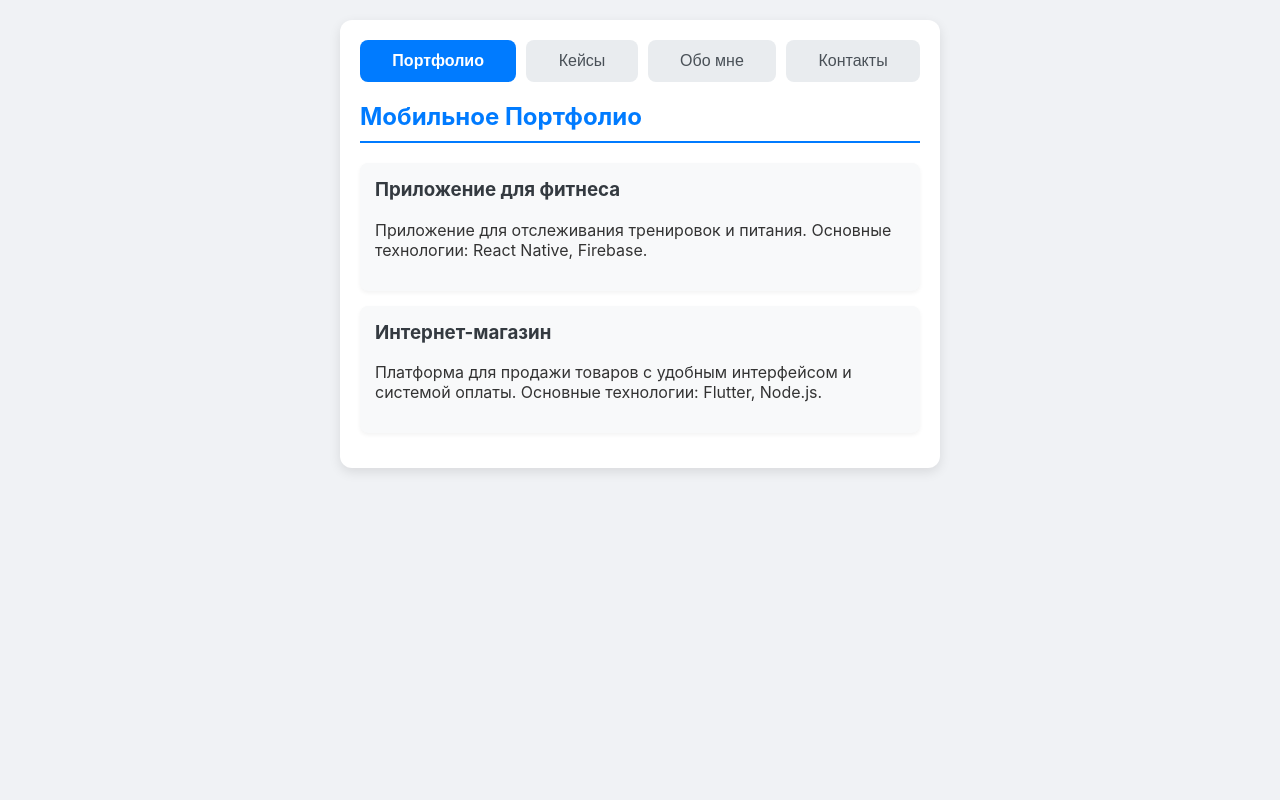
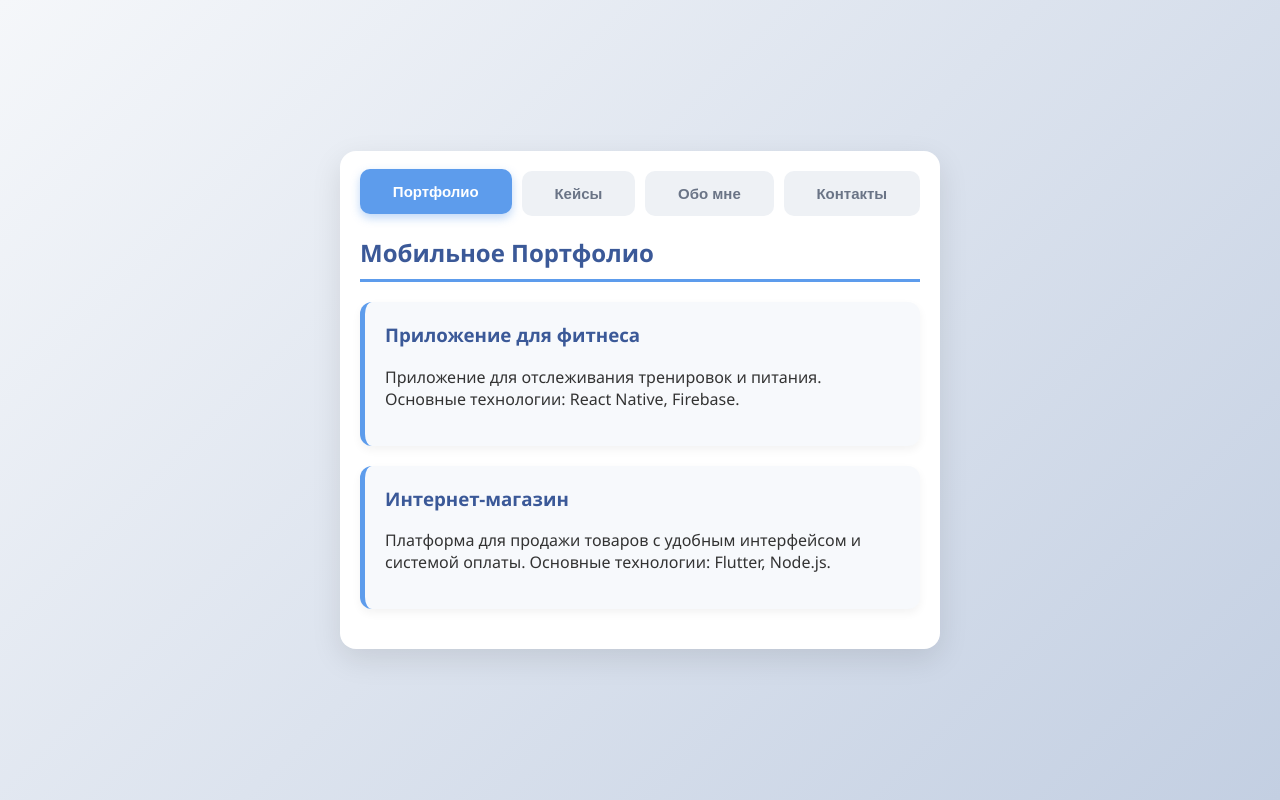
Before and after one commit to ilgar4ik2025/tgsitetest, a plain HTML site: page index.html in a window 1280 px wide. Drawn offline with Linux system fonts and the light colour scheme; a script that the page names is missing.

Commit message:
Update style.css

```diff
--- a/style.css
+++ b/style.css
@@ -1,26 +1,34 @@
+/* Общие стили и анимации */
 body {
-    font-family: -apple-system, BlinkMacSystemFont, 'Segoe UI', Roboto, Helvetica, Arial, sans-serif;
-    background-color: #f0f2f5;
+    font-family: 'Segoe UI', Tahoma, Geneva, Verdana, sans-serif;
+    background: linear-gradient(135deg, #f5f7fa 0%, #c3cfe2 100%);
     color: #333;
     margin: 0;
     padding: 0;
     display: flex;
     justify-content: center;
-    align-items: flex-start;
+    align-items: center;
     min-height: 100vh;
 }
 
 .app-container {
     width: 100%;
     max-width: 600px;
-    background-color: #fff;
-    box-shadow: 0 4px 12px rgba(0, 0, 0, 0.1);
-    border-radius: 12px;
+    background-color: #ffffff;
+    box-shadow: 0 10px 30px rgba(0, 0, 0, 0.1);
+    border-radius: 16px;
     padding: 20px;
     margin: 20px;
     box-sizing: border-box;
+    animation: fadeIn 0.5s ease-in-out;
 }
 
+@keyframes fadeIn {
+    from { opacity: 0; transform: translateY(20px); }
+    to { opacity: 1; transform: translateY(0); }
+}
+
+/* Стили для навигационной панели */
 .navigation-bar {
     display: flex;
     justify-content: space-around;
@@ -30,53 +38,69 @@ body {
 
 .nav-button {
     flex-grow: 1;
-    padding: 12px 10px;
+    padding: 14px 10px;
     border: none;
-    border-radius: 8px;
-    background-color: #e9ecef;
-    color: #495057;
-    font-size: 16px;
+    border-radius: 10px;
+    background-color: #eef1f5;
+    color: #6a7486;
+    font-size: 15px;
+    font-weight: 600;
     cursor: pointer;
-    transition: background-color 0.3s, color 0.3s;
+    transition: all 0.3s ease;
 }
 
 .nav-button:hover {
-    background-color: #dee2e6;
+    background-color: #dbe4ef;
+    transform: translateY(-2px);
 }
 
 .nav-button.active {
-    background-color: #007bff;
+    background-color: #5d9cec;
     color: #fff;
-    font-weight: bold;
+    box-shadow: 0 4px 10px rgba(93, 156, 236, 0.4);
+    transform: translateY(-2px);
 }
 
+/* Стили для разделов и карточек */
 .content-section {
     display: none;
+    animation: fadeInContent 0.5s ease-in-out;
 }
 
 .content-section.active {
     display: block;
 }
 
+@keyframes fadeInContent {
+    from { opacity: 0; }
+    to { opacity: 1; }
+}
+
 h2 {
-    color: #007bff;
-    border-bottom: 2px solid #007bff;
+    color: #3b5998;
+    border-bottom: 3px solid #5d9cec;
     padding-bottom: 10px;
     margin-top: 0;
+    margin-bottom: 20px;
 }
 
-/* Новые стили для контента */
 .project-card, .case-study {
-    background-color: #f8f9fa;
-    border-radius: 8px;
-    padding: 15px;
-    margin-bottom: 15px;
-    box-shadow: 0 2px 4px rgba(0, 0, 0, 0.05);
+    background-color: #f7f9fc;
+    border-radius: 12px;
+    padding: 20px;
+    margin-bottom: 20px;
+    box-shadow: 0 4px 10px rgba(0, 0, 0, 0.05);
+    border-left: 5px solid #5d9cec;
+    transition: transform 0.3s ease;
+}
+
+.project-card:hover, .case-study:hover {
+    transform: translateY(-5px);
 }
 
 .project-card h3, .case-study h3 {
     margin-top: 0;
-    color: #343a40;
+    color: #3b5998;
 }
 
 /* Стили для формы */
@@ -88,28 +112,37 @@ h2 {
     display: block;
     margin-bottom: 5px;
     font-weight: bold;
+    color: #555;
 }
 
 #contact-form input, #contact-form textarea {
     width: 100%;
-    padding: 10px;
+    padding: 12px;
     border-radius: 8px;
-    border: 1px solid #ced4da;
-    box-sizing: border-box; /* Важно для корректной ширины */
+    border: 1px solid #dcdcdc;
+    box-sizing: border-box;
+    transition: border-color 0.3s;
+}
+
+#contact-form input:focus, #contact-form textarea:focus {
+    border-color: #5d9cec;
+    outline: none;
 }
 
 #submit-btn {
     width: 100%;
-    padding: 12px;
+    padding: 14px;
     border: none;
     border-radius: 8px;
     background-color: #28a745;
     color: #fff;
     font-size: 16px;
+    font-weight: bold;
     cursor: pointer;
-    transition: background-color 0.3s;
+    transition: background-color 0.3s, transform 0.3s;
 }
 
 #submit-btn:hover {
     background-color: #218838;
+    transform: translateY(-2px);
 }
```
